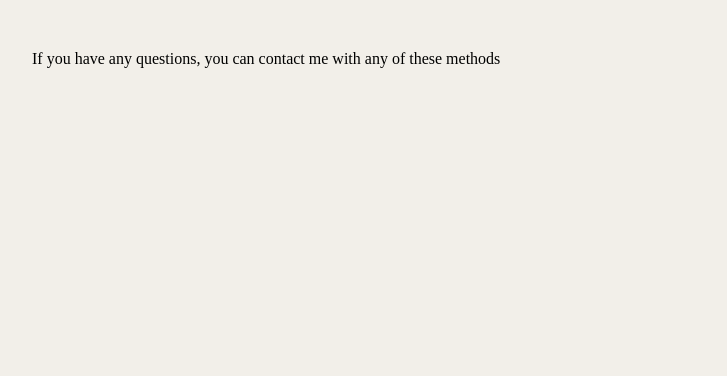
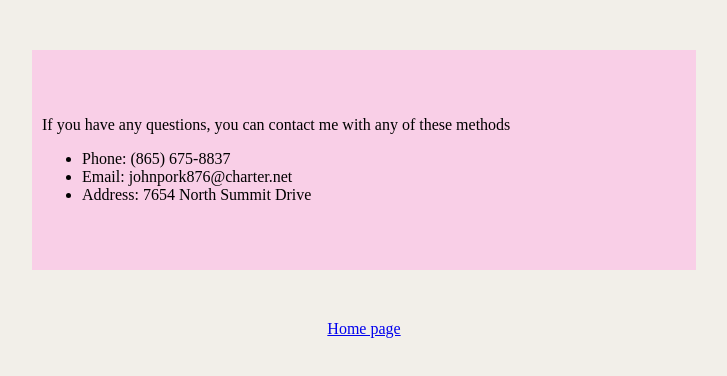
Before and after one commit to LukeStreeter835/LukeStreeter835.github.io, a plain HTML site: page 2-1/contact.html in a window 1280 px wide. Shown: the whole page, without its empty margins (276-1003 px from the left). Drawn offline with Linux system fonts and the light colour scheme.

Commit message:
2-1 work

```diff
--- a/2-1/contact.html
+++ b/2-1/contact.html
@@ -5,8 +5,14 @@
         <link rel="stylesheet" href="style.css">
     </head>
     <body>
-        <div>
+        <div class="pink">
             <p>If you have any questions, you can contact me with any of these methods </p>
+            <ul>
+                <li>Phone: (865) 675-8837</li>
+                <li>Email: johnpork876@charter.net</li>
+                <li>Address: 7654 North Summit Drive</li>
+            </ul>
         </div>
+        <p class="center"><a href="index.html">Home page</a></p>
     </body>
 </html>
```
Also changed, not shown: 2-1/index.html (+1 -0 lines), 2-1/mywork.html (+3 -1 lines), 1 other file.
